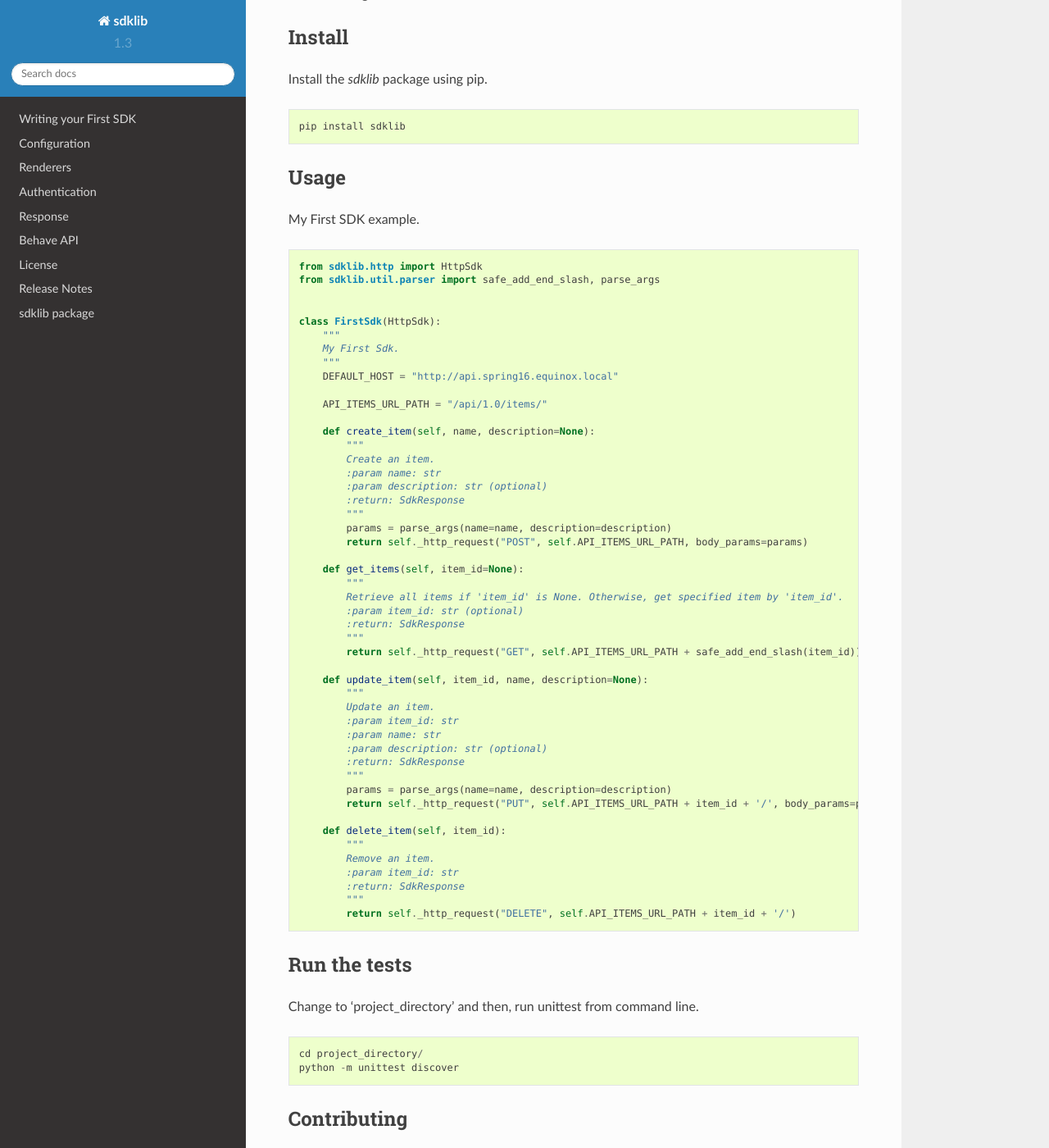
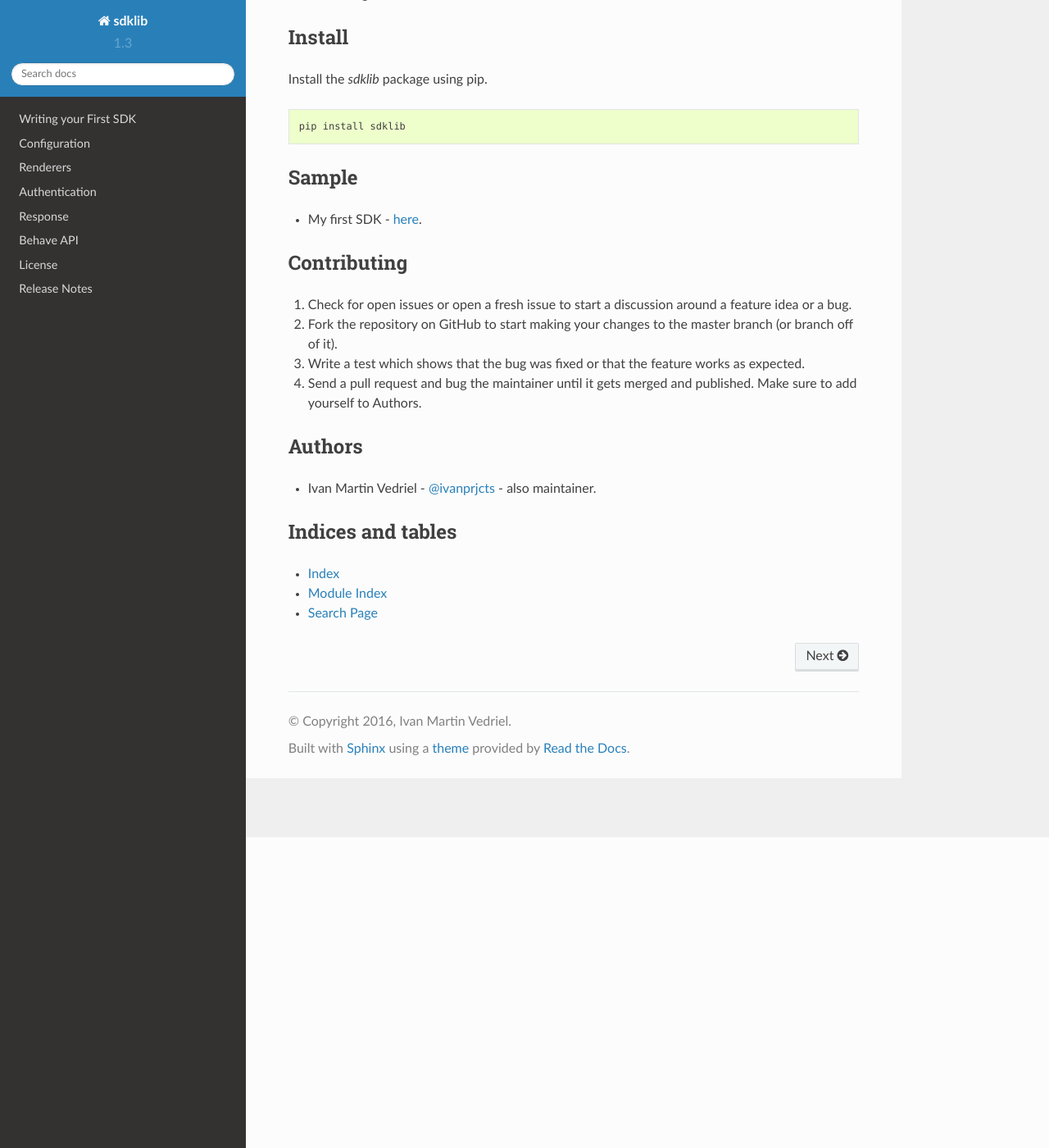
Before and after one commit to ivanprjcts/sdklib, a Sphinx documentation site: the page built from docs/index.rst, in a window 1280 px wide and 1400 px high, scrolled down 379 px. Shown: the whole window at 82% size. Built offline with Sphinx 7.4.7 and the Read the Docs theme 2.0.0, drawn with Linux system fonts in a browser that asks for light colours; some of the changed text lies outside the part shown.

Commit message:
update docs

```diff
--- a/README.rst
+++ b/README.rst
@@ -33,70 +33,10 @@ Install the `sdklib` package using pip.
     pip install sdklib
 
 
-Usage
-=====
+Sample
+======
 
-My First SDK example.
-::
-    from sdklib.http import HttpSdk
-    from sdklib.util.parser import safe_add_end_slash, parse_args
-
-
-    class FirstSdk(HttpSdk):
-        """
-        My First Sdk.
-        """
-        DEFAULT_HOST = "http://api.spring16.equinox.local"
-
-        API_ITEMS_URL_PATH = "/api/1.0/items/"
-
-        def create_item(self, name, description=None):
-            """
-            Create an item.
-            :param name: str
-            :param description: str (optional)
-            :return: SdkResponse
-            """
-            params = parse_args(name=name, description=description)
-            return self._http_request("POST", self.API_ITEMS_URL_PATH, body_params=params)
-
-        def get_items(self, item_id=None):
-            """
-            Retrieve all items if 'item_id' is None. Otherwise, get specified item by 'item_id'.
-            :param item_id: str (optional)
-            :return: SdkResponse
-            """
-            return self._http_request("GET", self.API_ITEMS_URL_PATH + safe_add_end_slash(item_id))
-
-        def update_item(self, item_id, name, description=None):
-            """
-            Update an item.
-            :param item_id: str
-            :param name: str
-            :param description: str (optional)
-            :return: SdkResponse
-            """
-            params = parse_args(name=name, description=description)
-            return self._http_request("PUT", self.API_ITEMS_URL_PATH + item_id + '/', body_params=params)
-
-        def delete_item(self, item_id):
-            """
-            Remove an item.
-            :param item_id: str
-            :return: SdkResponse
-            """
-            return self._http_request("DELETE", self.API_ITEMS_URL_PATH + item_id + '/')
-
-
-
-Run the tests
-=============
-
-Change to 'project_directory' and then, run unittest from command line.
-::
-    cd project_directory/
-    python -m unittest discover
-
+- My first SDK - `here <https://github.com/ivanprjcts/my-first-sdk>`_.
 
 
 Contributing
--- a/docs/index.rst
+++ b/docs/index.rst
@@ -22,13 +19,6 @@ Library Reference
   about/release-notes.rst
 
 
-.. toctree::
-   :maxdepth: 2
-
-   sdklib.rst
-
-
-
 Indices and tables
 ==================
 
```
Also changed, not shown: other parts of docs/index.rst (+0 -3 lines), docs/tutorial/my-first-sdk.rst (+2 -5 lines), docs/user-guide/configuration.rst (+27 -11 lines), 1 other file.
